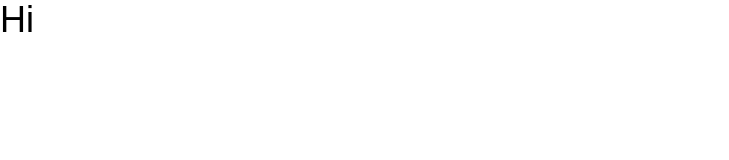
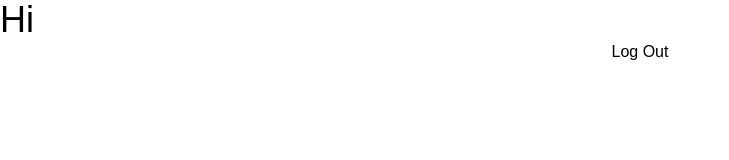
Before and after one commit to YellowLemonCupcake/NOOK, a Next.js app: page /logs in a window 1280 px wide. Shown: the top 160 px of the page, without its empty margins (0-729 px from the left). Built offline with nearby package versions, Linux system fonts and the light colour scheme; a web font is replaced by a local one.

Commit message:
feat: add log out button to Logs component

```diff
--- a/app/logs/page.tsx
+++ b/app/logs/page.tsx
@@ -1,3 +1,18 @@
+"use client";
+
+import { signOut } from "next-auth/react";
+
 export default function Logs() {
-   return <h1 className="text-4xl">Hi</h1>;
+   return (
+      <>
+         <h1 className="text-4xl">Hi</h1>
+         <button
+            onClick={() => {
+               signOut();
+            }}
+         >
+            Log Out
+         </button>
+      </>
+   );
 }
```
